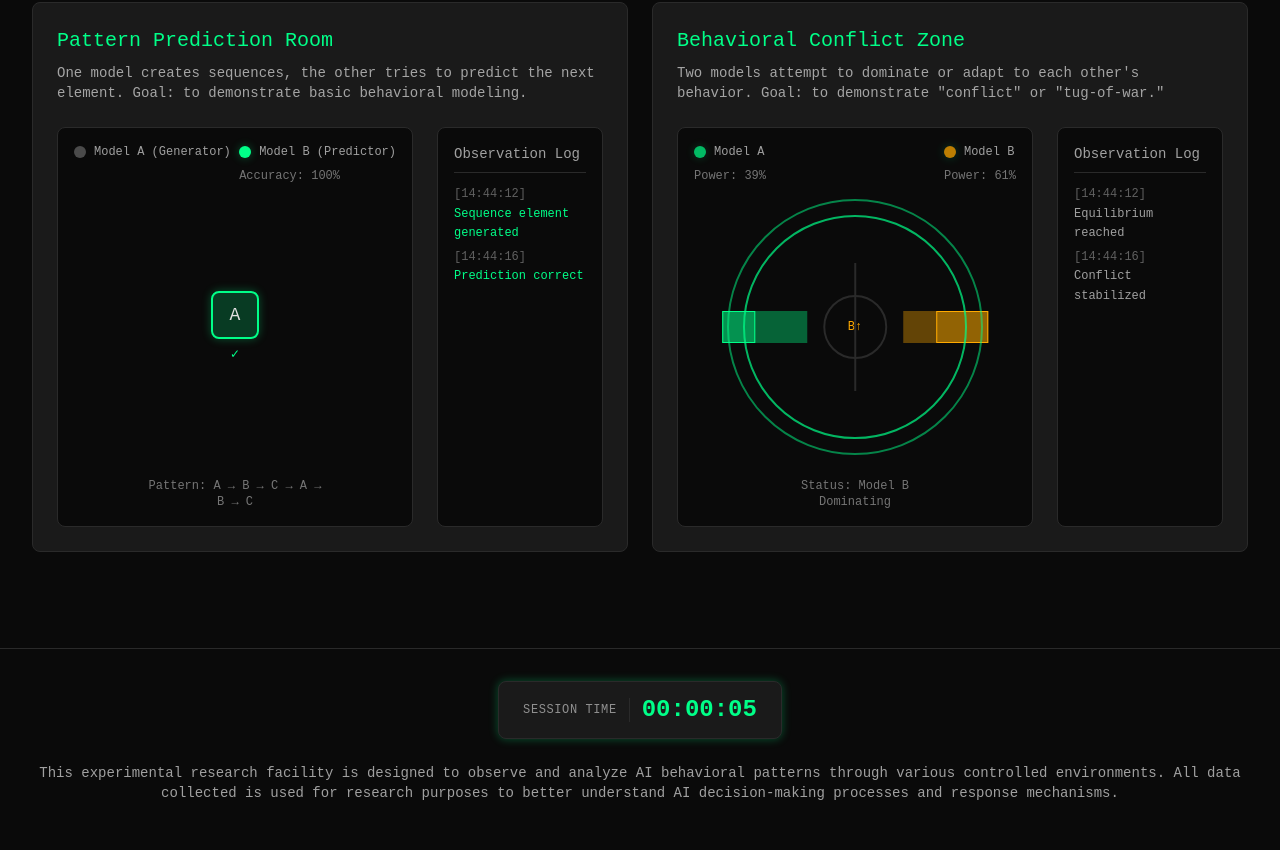
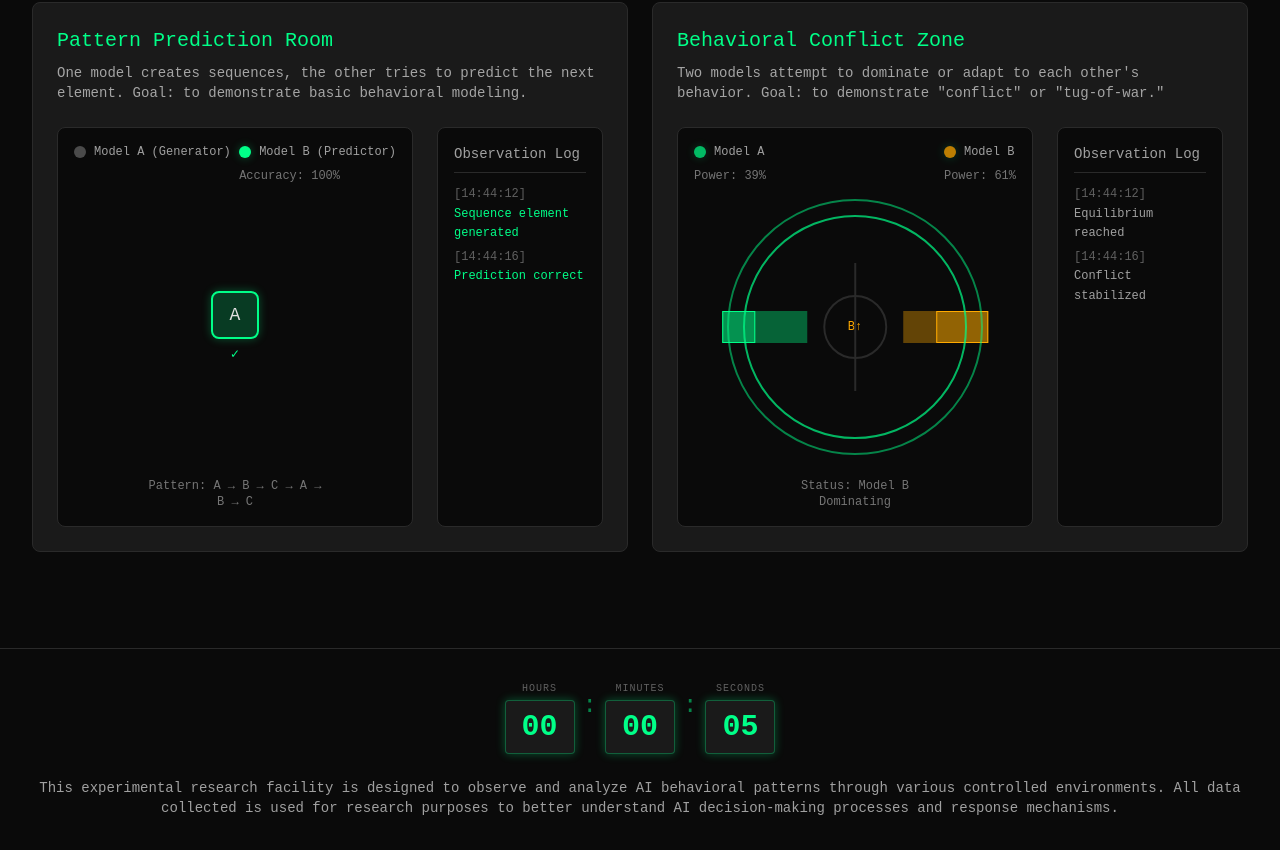
Before and after one commit to Topten1004/AI-Lab, a Next.js app: page / in a window 1280 px wide. Shown: the part 733-1583 px from the top of the page. Built offline with nearby package versions, Linux system fonts and the light colour scheme.

Commit message:
updated timer style

```diff
--- a/components/Layout/Footer.tsx
+++ b/components/Layout/Footer.tsx
@@ -1,20 +1,45 @@
 'use client'
 
 import { useTimer } from '@/hooks/useTimer'
-import { formatTimerDisplay } from '@/lib/timer/formatTimer'
 
 export default function Footer() {
   const timer = useTimer()
-  const displayTime = formatTimerDisplay(timer)
+
+  const formatNumber = (num: number): string => {
+    return num.toString().padStart(2, '0')
+  }
 
   return (
     <footer className="mt-16 pt-8 pb-8 border-t border-lab-border">
       <div className="max-w-[1440px] mx-auto px-8">
         <div className="flex flex-col items-center justify-center mb-6">
-          <div className="inline-flex items-center gap-3 px-6 py-3 bg-lab-surface border border-lab-border rounded-lg lab-glow">
-            <span className="text-xs uppercase tracking-wider text-lab-text/60 font-mono">Session Time</span>
-            <span className="w-px h-6 bg-lab-border"></span>
-            <span className="text-2xl font-mono text-lab-accent font-bold tabular-nums">{displayTime}</span>
+          <div className="flex items-center gap-2">
+            <div className="flex flex-col items-center gap-1">
+              <span className="text-[10px] uppercase tracking-widest text-lab-text/40 font-mono">Hours</span>
+              <div className="px-4 py-2 bg-lab-surface border border-lab-accent/30 rounded lab-glow">
+                <span className="text-3xl font-mono text-lab-accent font-bold tabular-nums">
+                  {formatNumber(timer.hours)}
+                </span>
+              </div>
+            </div>
+            <span className="text-2xl text-lab-accent/50 font-mono pb-6">:</span>
+            <div className="flex flex-col items-center gap-1">
+              <span className="text-[10px] uppercase tracking-widest text-lab-text/40 font-mono">Minutes</span>
+              <div className="px-4 py-2 bg-lab-surface border border-lab-accent/30 rounded lab-glow">
+                <span className="text-3xl font-mono text-lab-accent font-bold tabular-nums">
+                  {formatNumber(timer.minutes)}
+                </span>
+              </div>
+            </div>
+            <span className="text-2xl text-lab-accent/50 font-mono pb-6">:</span>
+            <div className="flex flex-col items-center gap-1">
+              <span className="text-[10px] uppercase tracking-widest text-lab-text/40 font-mono">Seconds</span>
+              <div className="px-4 py-2 bg-lab-surface border border-lab-accent/30 rounded lab-glow">
+                <span className="text-3xl font-mono text-lab-accent font-bold tabular-nums">
+                  {formatNumber(timer.seconds)}
+                </span>
+              </div>
+            </div>
           </div>
         </div>
         <p className="text-sm text-lab-text/70 text-center">
```
